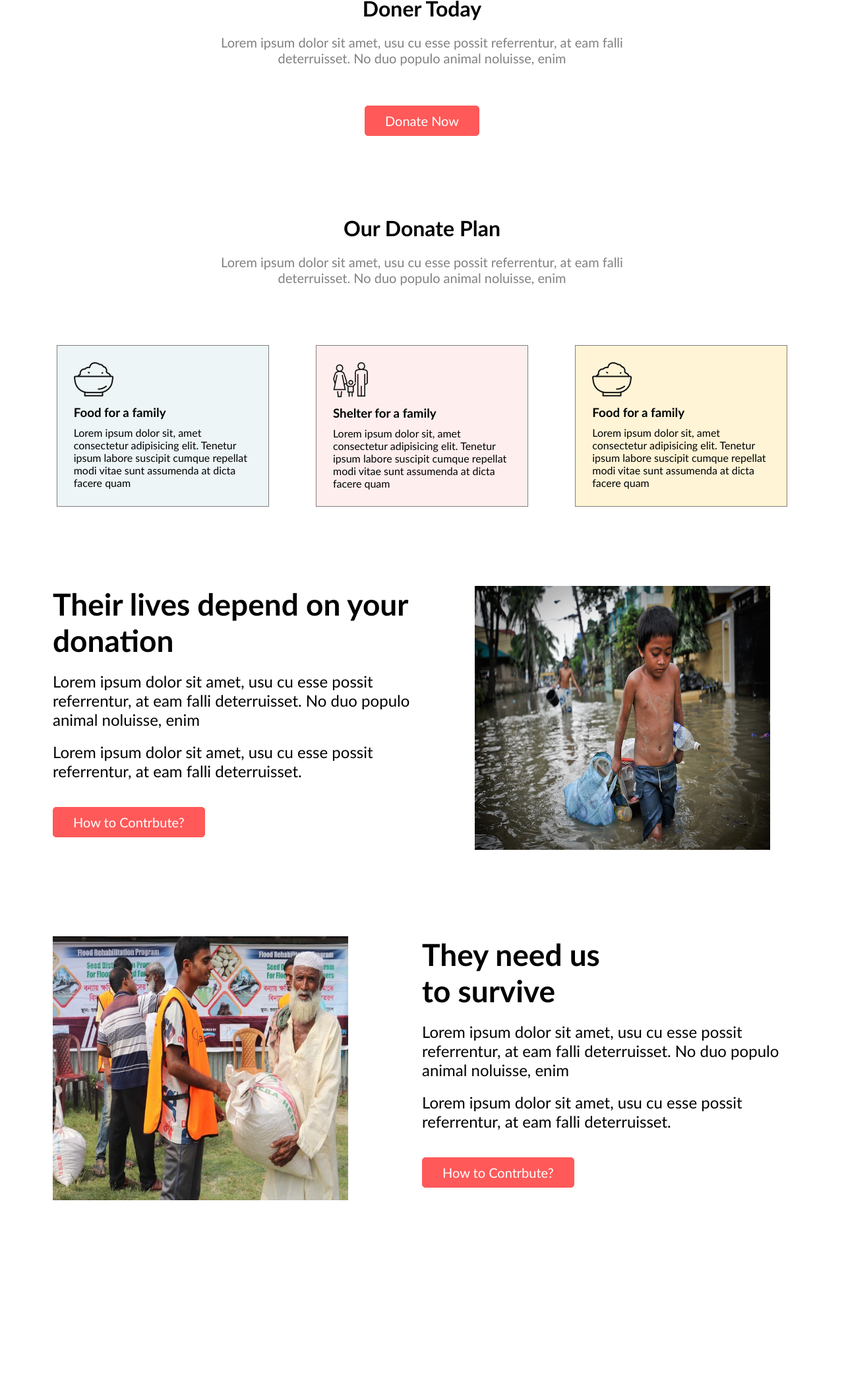
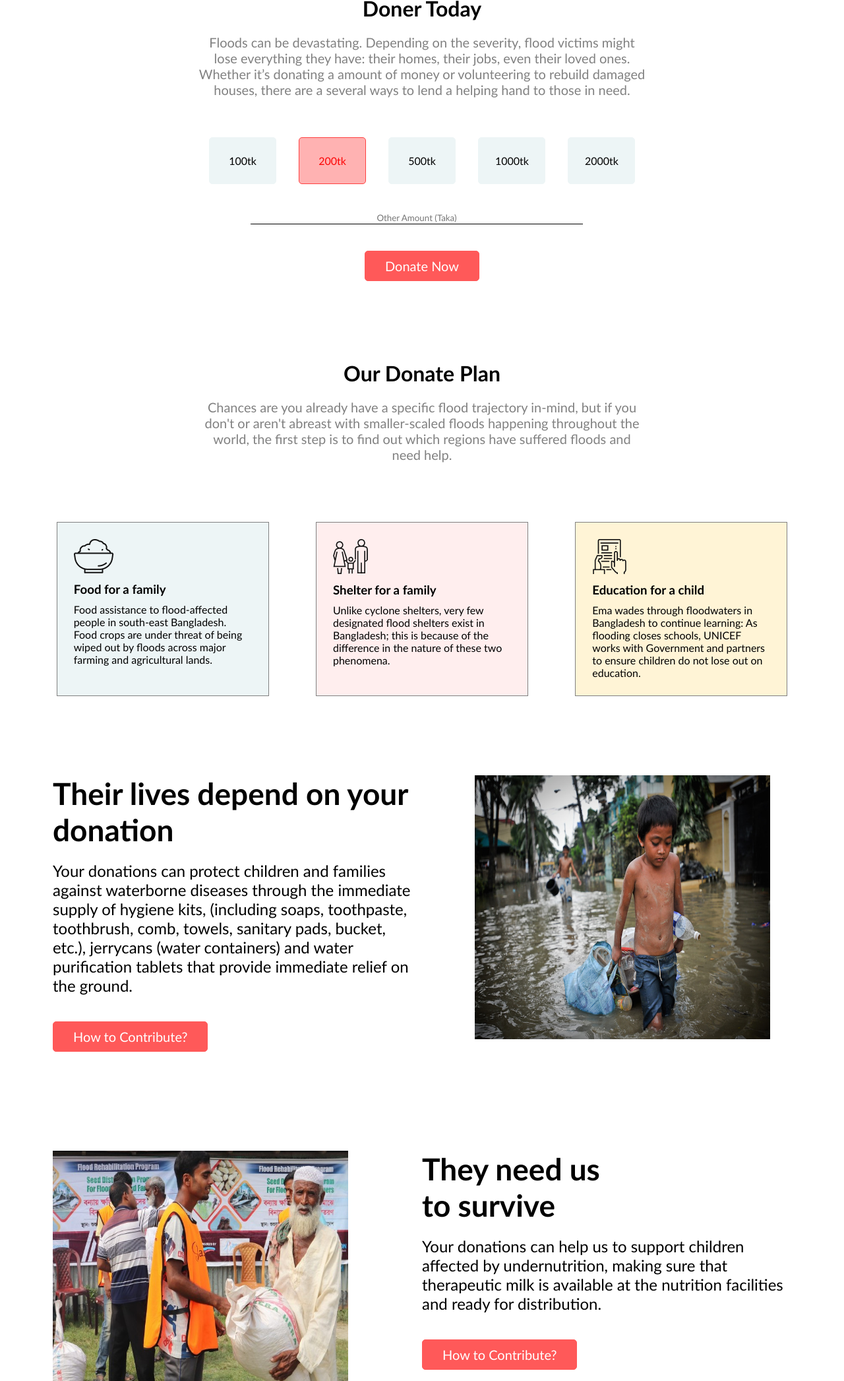
Before and after one commit to RkRidoy/donate-today, a plain HTML site: page index.html in a window 1280 px wide. Shown: the part 707-2800 px from the top of the page at 66% size. Before the commit the page ends 2587 px from the top, so only its background shows below. Drawn offline with Linux system fonts and the light colour scheme.

Commit message:
third commit

```diff
--- a/index.html
+++ b/index.html
@@ -5,23 +5,46 @@
     <meta http-equiv="X-UA-Compatible" content="IE=edge">
     <meta name="viewport" content="width=device-width, initial-scale=1.0">
     <title>Donate-Today</title>
+    <link rel="preconnect" href="https://fonts.googleapis.com">
+    <link rel="preconnect" href="https://fonts.gstatic.com" crossorigin>
+    <link href="https://fonts.googleapis.com/css2?family=Lobster&display=swap" rel="stylesheet">
     <link rel="stylesheet" href="style.css">
 </head>
 <body>
 
     <div class="banner">
         <h1>Let’s Help Those Who Are More In Need</h1>
-        <p>Lorem ipsum dolor sit amet, usu cu esse possit referrentur, at eam falli deterruisset.  No duo populo animal noluisse, enim</p>
+        <p>As the needs change, so will the ways you can help -- some ways might be more inline with your abilities or resources over others.</p>
         <p><a href=""><button>Donate Now</button></a></p>
     </div>
     <div class="amount">
         <h1>Doner Today</h1>
-        <p>Lorem ipsum dolor sit amet, usu cu esse possit referrentur, at eam falli deterruisset.  No duo populo animal noluisse, enim</p>
+        <p>Floods can be devastating. Depending on the severity, flood victims might lose everything they have: their homes, their jobs, even their loved ones. Whether it’s donating a amount of money or volunteering to rebuild damaged houses, there are a several ways to lend a helping hand to those in need.</p>
+    </div>
+    <div class="s-box">
+    <div class="small-box">
+      <p>100tk</p>
+    </div>
+    <div class="small-box1">
+      <p>200tk</p>
+    </div>
+    <div class="small-box">
+      <p>500tk</p>
+    </div>
+    <div class="small-box">
+      <p>1000tk</p>
+    </div>
+    <div class="small-box">
+      <p>2000tk</p>
+    </div>
+    </div>
+    <div class="amount">
+        <input id="input" type="text" name="donate-box" id=""placeholder="Other Amount (Taka)">
         <p><a href=""><button>Donate Now</button></a></p>
     </div>
     <div class="plan">
         <h1>Our Donate Plan</h1>
-        <p>Lorem ipsum dolor sit amet, usu cu esse possit referrentur, at eam falli deterruisset.  No duo populo animal noluisse, enim</p>
+        <p>Chances are you already have a specific flood trajectory in-mind, but if you don't or aren't abreast with smaller-scaled floods happening throughout the world, the first step is to find out which regions have suffered floods and need help.</p>
     </div>
    <div class="box">
    <div class="box-plan" style="background-color: #edf5f6;">
@@ -29,9 +52,7 @@
           <img src="icons/food.png" alt="" />
           <h3>Food for a family</h3>
           <p class="package-descript-text">
-            Lorem ipsum dolor sit, amet consectetur adipisicing elit. Tenetur
-            ipsum labore suscipit cumque repellat modi vitae sunt assumenda at
-            dicta facere quam
+            Food assistance to flood-affected people in south-east Bangladesh. Food crops are under threat of being wiped out by floods across major farming and agricultural lands.
           </p>
         </div>
       </div>
@@ -41,20 +62,16 @@
           <img src="icons/shelter.png" alt="" />
           <h3>Shelter for a family</h3>
           <p class="package-descript-text">
-            Lorem ipsum dolor sit, amet consectetur adipisicing elit. Tenetur
-            ipsum labore suscipit cumque repellat modi vitae sunt assumenda at
-            dicta facere quam
+            Unlike cyclone shelters, very few designated flood shelters exist in Bangladesh; this is because of the difference in the nature of these two phenomena.
           </p>
         </div>
       </div>
       <div class="box-plan" style="background-color: #fff4d6;">
         <div class="icon">
-          <img src="icons/food.png" alt="" />
-          <h3>Food for a family</h3>
+          <img src="icons/Frame-1.png" alt="" />
+          <h3>Education for a child</h3>
           <p class="package-descript-text">
-            Lorem ipsum dolor sit, amet consectetur adipisicing elit. Tenetur
-            ipsum labore suscipit cumque repellat modi vitae sunt assumenda at
-            dicta facere quam
+            Ema wades through floodwaters in Bangladesh to continue learning: As flooding closes schools, UNICEF works with Government and partners to ensure children do not lose out on education.
           </p>
         </div>
       </div>
@@ -62,9 +79,9 @@
       <section>
        <div class="half-width left-side">
        <h1>Their lives depend on your donation</h1>
-       <p>Lorem ipsum dolor sit amet, usu cu esse possit referrentur, at eam falli deterruisset. No duo populo animal noluisse, enim</p>
-       <p>Lorem ipsum dolor sit amet, usu cu esse possit referrentur, at eam falli deterruisset.</p>
-       <p><a href=""><button>How to Contrbute?</button></a></p>
+       <p>Your donations can protect children and families against waterborne diseases through the immediate supply of hygiene kits, (including soaps, toothpaste, toothbrush, comb, towels, sanitary pads, bucket, etc.), jerrycans (water containers) and water purification tablets that provide immediate relief on the ground.</p>
+
+       <p><a href=""><button>How to Contribute?</button></a></p>
     </div>
        <div class="half-width">
        <img src="images/donation9.jpg" alt="" />
@@ -77,11 +94,24 @@
         <div class="half-width left-side">
         <h1>They need us</h1>
         <h1>to survive</h1>
-        <p>Lorem ipsum dolor sit amet, usu cu esse possit referrentur, at eam falli deterruisset. No duo populo animal noluisse, enim</p>
-        <p>Lorem ipsum dolor sit amet, usu cu esse possit referrentur, at eam falli deterruisset.</p>
-        <p><a href=""><button>How to Contrbute?</button></a></p>
+        <p>Your donations can help us to support children affected by undernutrition, making sure that therapeutic milk is available at the nutrition facilities and ready for distribution.</p>
+
+        <p><a href=""><button>How to Contribute?</button></a></p>
      </div>
-
      </section>
+     <div class="plan">
+      <h1>Get My Updates</h1>
+      <p>Preliminary information highlights the scarcity of transportation/ boats for search and rescue operations, which would make it particularly difficult for evacuating the elderly, and persons with disability.</p>
+  </div>
+  <div class="big-box">
+    <form action="">
+      <input class="email" type="email" name="email" id="" placeholder="Email">
+      <input class="button" type="button" value="Subscribe">
+    </form>
+  </div>
 </body>
+<footer>
+  <h1>Be Humble</h1>
+  <p>I'm gonna do it</p>
+</footer>
 </html>
--- a/style.css
+++ b/style.css
@@ -50,6 +50,42 @@
     color: #818181;
     padding: 20px 300px;
     font-size: 20px;
+}
+.s-box{
+    margin-top: 20px;
+    margin-bottom: 20px;
+    display: flex;
+    padding: 0px 300px;
+}
+.small-box{
+    width: 50px;
+    margin: 0 auto;
+    border: 1px solid #edf5f6;
+    padding: 25px;
+    margin-top: 20px;
+    margin-bottom: 20px;
+    text-align: center;
+    background-color: #edf5f6;
+    color: black;
+    border-radius: 5px;
+}
+.small-box1{
+    width: 50px;
+    margin: 0 auto;
+    border: 1px solid #ff4040;
+    padding: 25px;
+    margin-top: 20px;
+    margin-bottom: 20px;
+    text-align: center;
+    background-color: rgba(255,0,0,0.3);
+    color: #fc0505;
+    border-radius: 5px;
+}
+#input{
+    border-bottom: 1px solid black;
+    text-align: center;
+    width: 500px;
+    margin-left: 380px;
 }
 .amount button{
     font-size: 20px;
@@ -132,3 +168,43 @@ section{
     height: 400px;
     padding-left: 80px;
 }
+
+
+form{
+    background-color: #f49595;
+    margin: 50px 300px 100px 300px;
+    padding: 80px 150px;
+    border: 1px solid #f49595;
+    border-radius: 5px;
+}
+.email{
+    width:250px;
+    border:1px solid white;
+    border-radius: 5px 0 0 5px;
+    padding: 5px;
+}
+
+.button{
+    border:1px solid #fc0505;
+    border-radius: 0 5px 5px 0px;
+    padding: 5px 10px;
+    margin-left: -5px;
+    color: white;
+    background-color: #fc0505;
+}
+
+footer{
+    background-color: black;
+    text-align: center;
+    padding-top: 20px;
+    padding-bottom: 20px;
+}
+
+footer h1{
+    color:#ff5959;
+    font-family: 'Lobster', cursive;
+}
+
+footer p{
+    color: white;
+}
```
